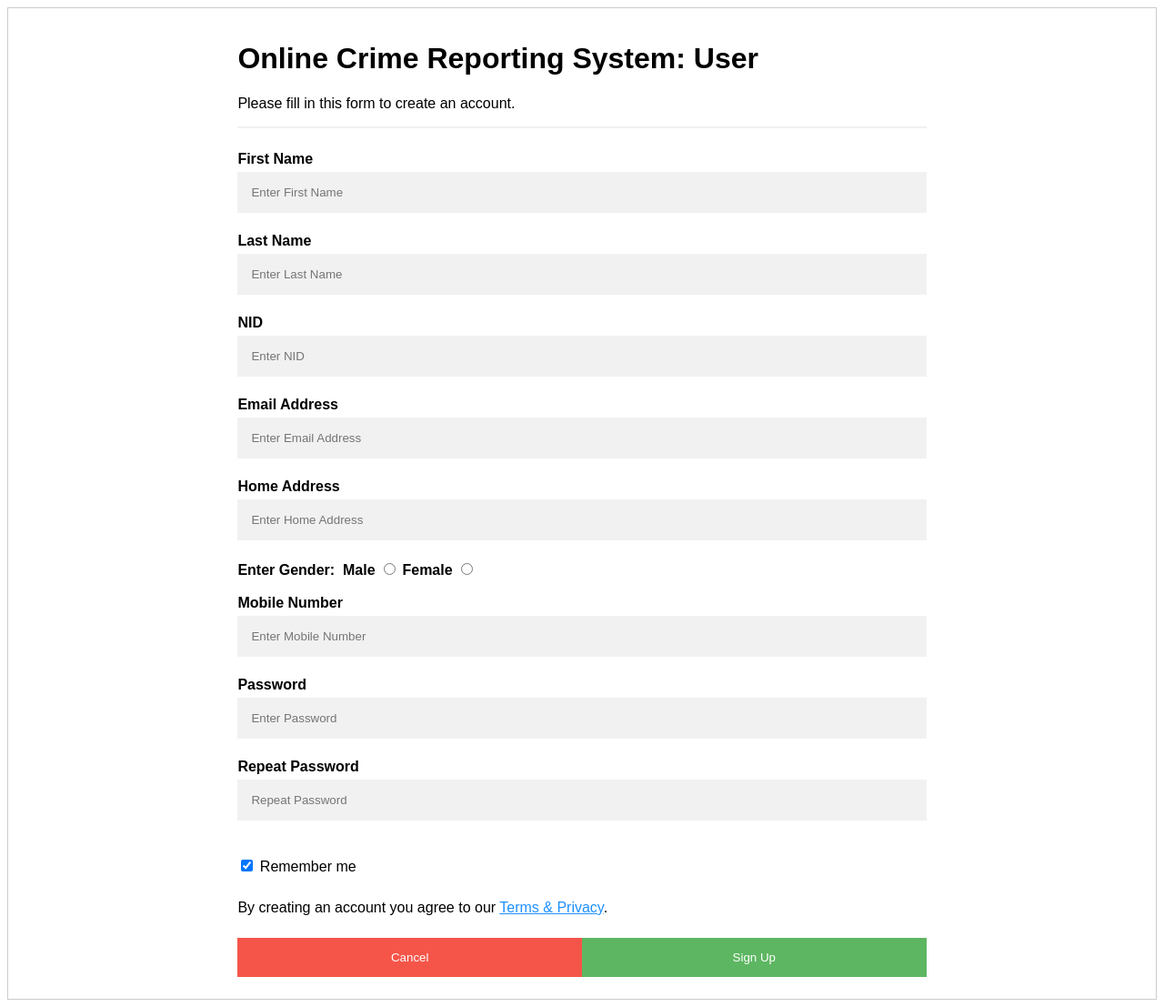
After one commit to mhf221b/Online-Crime-Reporting-System, a Django app: page /user/registration/ in a window 1280 px wide. The commit adds this page. Shown: the whole page at 91% size. Run offline with Django 3.2, Linux system fonts and the light colour scheme.

Commit message:
Added my own Registration for users

```diff
--- a/OnlineCrimeReportingSystem/OnlineCrimeReportingSystem/urls.py
+++ b/OnlineCrimeReportingSystem/OnlineCrimeReportingSystem/urls.py
@@ -30,5 +30,6 @@ urlpatterns = [
     path('database/', include('user.urls')),
     path('database/', include('crimereports.urls')),
     path('database/', include('status.urls')),
+    path('user/', include('user.urls')),
 
 ]
--- a/OnlineCrimeReportingSystem/defaultAdmin/urls.py
+++ b/OnlineCrimeReportingSystem/defaultAdmin/urls.py
@@ -9,4 +9,5 @@ urlpatterns = [
     path('register/', views.register, name="register"),
     path('login/', auth_views.LoginView.as_view(template_name='defaultAdmin/login.html'), name ='login'),
     path('logout/', auth_views.LogoutView.as_view(template_name='defaultAdmin/logout.html'), name = 'logout'),
+
 ]
--- /dev/null
+++ b/OnlineCrimeReportingSystem/templates/user/UserRegForm.html
@@ -0,0 +1,137 @@
+<!DOCTYPE html>
+<html>
+<style>
+body {font-family: Arial, Helvetica, sans-serif;}
+* {box-sizing: border-box}
+
+/* Full-width input fields */
+input[type=text], input[type=password] {
+  width: 100%;
+  padding: 15px;
+  margin: 5px 0 22px 0;
+  display: inline-block;
+  border: none;
+  background: #f1f1f1;
+}
+
+input[type=text]:focus, input[type=password]:focus {
+  background-color: #ddd;
+  outline: none;
+}
+
+hr {
+  border: 1px solid #f1f1f1;
+  margin-bottom: 25px;
+}
+
+/* Set a style for all buttons */
+button {
+  background-color: #4CAF50;
+  color: white;
+  padding: 14px 20px;
+  margin: 8px 0;
+  border: none;
+  cursor: pointer;
+  width: 100%;
+  opacity: 0.9;
+}
+
+button:hover {
+  opacity:1;
+}
+
+/* Extra styles for the cancel button */
+.cancelbtn {
+  padding: 14px 20px;
+  background-color: #f44336;
+}
+
+/* Float cancel and signup buttons and add an equal width */
+.cancelbtn, .signupbtn {
+  float: left;
+  width: 50%;
+}
+
+/* Add padding to container elements */
+.container {
+  padding: 16px;
+}
+
+/* Clear floats */
+.clearfix::after {
+  content: "";
+  clear: both;
+  display: table;
+}
+
+/* Change styles for cancel button and signup button on extra small screens */
+@media screen and (max-width: 300px) {
+  .cancelbtn, .signupbtn {
+     width: 100%;
+  }
+}
+</style>
+<body>
+
+<form method="POST" action="{% url 'usignup' %}" style="border:1px solid #ccc">
+    {% csrf_token %}
+  <div class="container" style="padding-left: 20%;padding-right: 20%">
+    <h1>Online Crime Reporting System: User</h1>
+    <p>Please fill in this form to create an account.</p>
+    <hr>
+
+    <label for="First Name"><b>First Name</b></label>
+    <input type="text" placeholder="Enter First Name" name="fname" required>
+
+
+
+     <label for="Last Name"><b>Last Name</b></label>
+    <input type="text" placeholder="Enter Last Name" name="lname" required>
+
+    <label for="NID"><b>NID</b></label>
+    <input type="text" placeholder="Enter NID" name="nid" required>
+
+    <label for="Email Address"><b>Email Address</b></label>
+    <input type="text" placeholder="Enter Email Address" name="email" required>
+
+    <label for="Home Address"><b>Home Address</b></label>
+    <input type="text" placeholder="Enter Home Address" name="haddress" required>
+
+
+    <strong>Enter Gender:&nbsp;</strong>
+    <label for="Male"><b>Male</b></label>
+    <input type="radio" id="Male" name="gender" value="Male" required>
+
+    <label for="Female"><b>Female</b></label>
+    <input type="radio" id="Female" name="gender" value="Female" required><br><br>
+
+    <label for="Mobile Number"><b>Mobile Number</b></label>
+    <input type="text" placeholder="Enter Mobile Number" name="mnumber" required>
+
+
+    <label for="psw"><b>Password</b></label>
+    <input type="password" placeholder="Enter Password" name="psw" required>
+
+
+    <label for="psw-repeat"><b>Repeat Password</b></label>
+    <input type="password" placeholder="Repeat Password" name="psw-repeat" required>
+
+     <br> {{ errorm }}<br>
+
+
+
+    <label>
+      <input type="checkbox" checked="checked" name="remember" style="margin-bottom:15px"> Remember me
+    </label>
+
+    <p>By creating an account you agree to our <a href="#" style="color:dodgerblue">Terms & Privacy</a>.</p>
+
+    <div class="clearfix">
+      <button type="button" class="cancelbtn">Cancel</button>
+      <button type="submit" class="signupbtn" name="Submit">Sign Up</button>
+    </div>
+  </div>
+</form>
+
+</body>
+</html>
--- a/OnlineCrimeReportingSystem/user/urls.py
+++ b/OnlineCrimeReportingSystem/user/urls.py
@@ -4,4 +4,5 @@ from django.urls import path
 
 urlpatterns = [
     path('user/', uv.userdatabase, name="user"),
+    path('registration/', uv.userreg, name="usignup"),
 ]
--- a/OnlineCrimeReportingSystem/user/views.py
+++ b/OnlineCrimeReportingSystem/user/views.py
@@ -1,6 +1,7 @@
-from django.shortcuts import render
+from django.shortcuts import render, redirect
 from .models import User
 from django.contrib.auth.decorators import login_required
+from user.forms import UserReg
 # Create your views here.
 
 
@@ -9,3 +10,29 @@ def userdatabase (request):
     var = User.objects.all()
     # return render(request, 'user/usersinfo.html', {'user': user})
     return  render(request, 'user/usersinfo.html', {'var': var})
+
+def userreg(request):
+    if (request.method=='POST'):
+        dict = request.POST
+
+        if(dict['psw']==dict['psw-repeat']):
+            print(dict['gender'])
+            us = User(first_name=dict['fname'],
+                      last_name=dict['lname'],
+                      nid=dict['nid'],
+                      email=dict['email'],
+                      home_address=dict['haddress'],
+                      gender=dict['gender'],
+                      mobile_number=dict['mnumber'],
+                      password=dict['psw'])
+            us.save()
+
+            return redirect('home')
+
+        else:
+            errorm = "Sorry, Password didn't match"
+
+            return render(request, 'user/UserRegForm.html', {'errorm':errorm})
+
+
+    return render(request, 'user/UserRegForm.html' )
```
Also changed, not shown: OnlineCrimeReportingSystem/defaultAdmin/views.py (+5 -6 lines), OnlineCrimeReportingSystem/templates/defaultAdmin/profile.html (+7 -4 lines), OnlineCrimeReportingSystem/templates/lawagency/LawRegister.html (added, +137 -0 lines), OnlineCrimeReportingSystem/user/forms.py (added, +11 -0 lines), OnlineCrimeReportingSystem/db.sqlite3.
